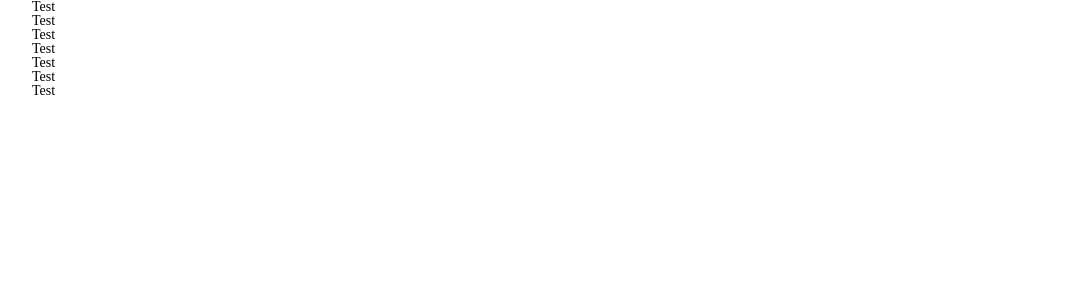
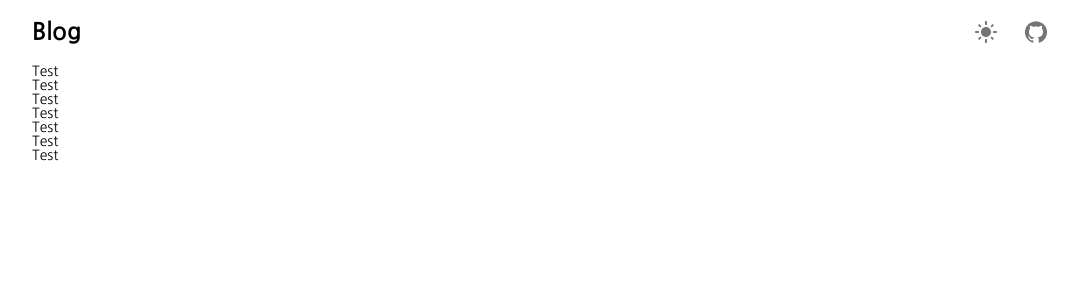
Before and after one commit to piouy0/blog, a Next.js app: page / in a window 1280 px wide. Shown: the top 300 px of the page, without its empty margins (96-1174 px from the left). Built offline with nearby package versions, Linux system fonts and the light colour scheme.

Commit message:
Update layout mockup

```diff
--- a/package.json
+++ b/package.json
@@ -14,6 +14,8 @@
     "@emotion/styled": "^11.8.1",
     "@mdx-js/loader": "^2.1.1",
     "@mdx-js/react": "^2.1.1",
+    "@mui/icons-material": "^5.6.2",
+    "@mui/material": "^5.7.0",
     "@next/mdx": "^12.1.6",
     "@types/mdx": "^2.0.1",
     "next": "12.1.6",
--- /dev/null
+++ b/src/components/common/button/IconButton.tsx
@@ -0,0 +1,17 @@
+import React from "react";
+import { IconButton as BaseIconButton } from "@mui/material";
+
+const IconButtonStyle = () => ({
+  width: "40px",
+  height: "40px",
+});
+
+interface Props {
+  children: React.ReactNode;
+}
+
+const IconButton: React.FC<Props> = ({ children }) => {
+  return <BaseIconButton sx={IconButtonStyle}>{children}</BaseIconButton>;
+};
+
+export default IconButton;
--- /dev/null
+++ b/src/components/common/icon/Icon.tsx
@@ -0,0 +1,17 @@
+import React from "react";
+import styled from "@emotion/styled";
+
+const Wrapper = styled.div`
+  height: 24px;
+  & svg {
+    font-size: 24px;
+  }
+`;
+
+interface Props {
+  icon: React.ReactNode;
+}
+
+const Icon: React.FC<Props> = ({ icon }) => <Wrapper>{icon}</Wrapper>;
+
+export default Icon;
--- a/src/components/layout/Header.tsx
+++ b/src/components/layout/Header.tsx
@@ -1,12 +1,69 @@
 import React from "react";
+import styled from "@emotion/styled";
+import LightMode from "@mui/icons-material/LightMode";
+import DarkMode from "@mui/icons-material/DarkMode";
+import GitHub from "@mui/icons-material/GitHub";
+
+import IconButton from "components/common/button/IconButton";
+import Icon from "components/common/icon/Icon";
+
+const Wrapper = styled.div`
+  width: 100%;
+`;
+
+const Container = styled.div`
+  display: flex;
+  justify-content: space-between;
+  align-items: center;
+  height: 64px;
+`;
+
+const Logo = styled.div`
+  font-size: 24px;
+  font-weight: bold;
+`;
+
+const Util = styled.div`
+  display: flex;
+`;
+
+interface UtilItemProps {
+  isEnd: boolean;
+}
+
+const UtilItem = styled.div<UtilItemProps>`
+  margin-right: ${({ isEnd }) => (isEnd ? "unset" : "10px")};
+`;
+
+const utilItems = [
+  {
+    label: "mode",
+    icon: <LightMode />,
+  },
+  {
+    label: "git",
+    icon: <GitHub />,
+  },
+];
 
 interface Props {}
 
 const Header: React.FC<Props> = () => {
   return (
-    <div>
-      <div>Header</div>
-    </div>
+    <Wrapper>
+      <Container>
+        <Logo>Blog</Logo>
+        <Util>
+          {utilItems.map((item, index) => (
+            <UtilItem key={item.label} isEnd={index === utilItems.length - 1}>
+              <IconButton>
+                <Icon icon={item.icon} />
+              </IconButton>
+            </UtilItem>
+          ))}
+        </Util>
+      </Container>
+    </Wrapper>
   );
 };
 
--- a/src/components/layout/Layout.tsx
+++ b/src/components/layout/Layout.tsx
@@ -1,5 +1,7 @@
 import styled from "@emotion/styled";
 import React from "react";
+
+import Header from "./Header";
 
 interface Props {
   children: React.ReactNode;
@@ -7,7 +9,8 @@ interface Props {
 
 const Wrapper = styled.div`
   display: flex;
-  justify-content: center;
+  flex-direction: column;
+  align-items: center;
 `;
 
 const Container = styled.div`
@@ -15,11 +18,15 @@ const Container = styled.div`
   width: 100%;
 `;
 
+const Contents = styled.div``;
+
 const Layout: React.FC<Props> = ({ children }) => {
   return (
     <Wrapper>
-      {/* <Header /> */}
-      <Container>{children}</Container>
+      <Container>
+        <Header />
+        <Contents>{children}</Contents>
+      </Container>
     </Wrapper>
   );
 };
--- a/src/css/global.css
+++ b/src/css/global.css
@@ -1,5 +1,7 @@
+@import url("https://fonts.googleapis.com/css2?family=Nanum+Gothic:wght@400;700&display=swap");
+
 * {
-  font-family: "Roboto", sans-serif;
+  font-family: "Nanum Gothic", sans-serif !important;
   box-sizing: border-box;
 }
 
@@ -11,13 +13,13 @@ body {
   font-size: 1.4rem;
   background: white;
   -webkit-overflow-scrolling: touch;
-  /* for Roboto */
+  /* for font */
   -webkit-font-smoothing: antialiased;
   -moz-osx-font-smoothing: auto;
 }
 
 input {
-  font-family: "Roboto", sans-serif !important;
+  font-family: "Nanum Gothic", sans-serif !important;
 }
 
 button:focus,
```
Also changed, not shown: 1 other file (tests, documents, lock files or other folders).
